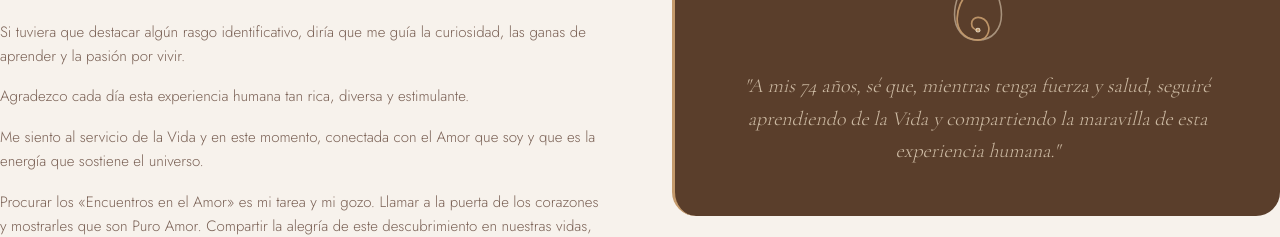
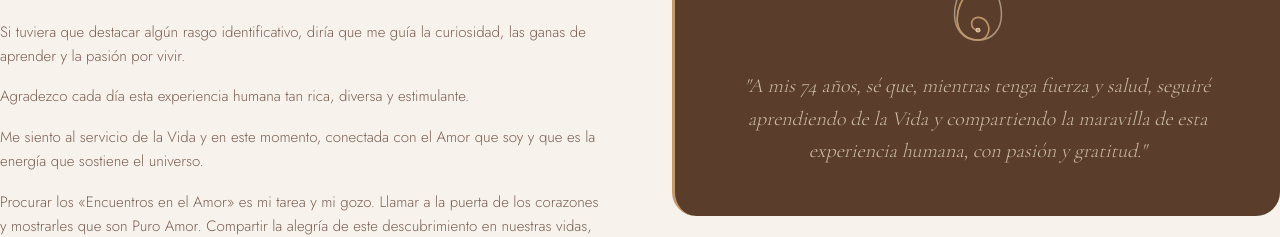
Before and after one commit to jacobonewcoin-alt/encuentros-en-el-amor, a Next.js app: page /acerca-de-mi in a window 1280 px wide. Shown: the part 271-508 px from the top of the page. Built offline with nearby package versions, Linux system fonts and the light colour scheme.

Commit message:
acerca de mi: completar cita de Carmela

```diff
--- a/app/acerca-de-mi/page.tsx
+++ b/app/acerca-de-mi/page.tsx
@@ -86,7 +86,7 @@ export default function AcercaDeMiPage() {
               >
                 <LogoSymbol size={64} variant="dark" />
                 <p className="font-[family-name:var(--font-cormorant)] text-xl font-light italic text-[var(--lino)] text-center leading-relaxed opacity-80">
-                  "A mis 74 años, sé que, mientras tenga fuerza y salud, seguiré aprendiendo de la Vida y compartiendo la maravilla de esta experiencia humana."
+                  "A mis 74 años, sé que, mientras tenga fuerza y salud, seguiré aprendiendo de la Vida y compartiendo la maravilla de esta experiencia humana, con pasión y gratitud."
                 </p>
               </div>
             </motion.div>
```
